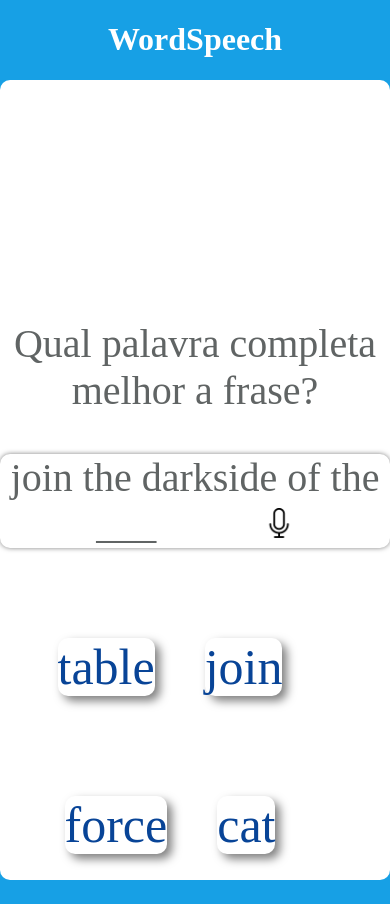
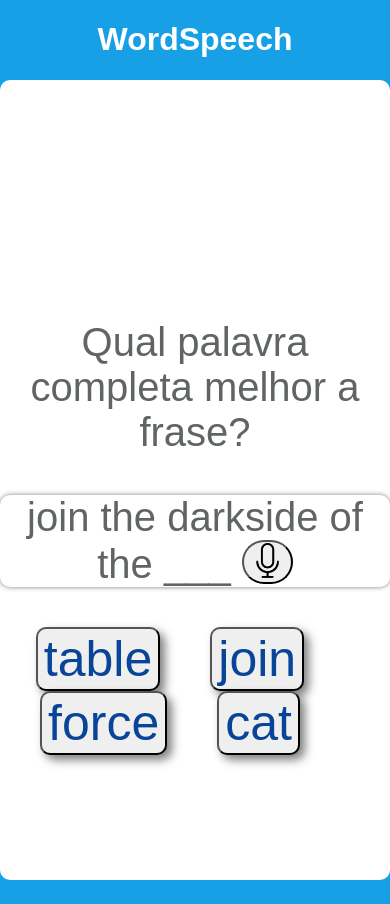
Before and after one commit to rodrigomuntini/wordspeech-client, a Vue app: page / in a window 390 px wide. After the commit the page ends 880 px from the top, so only its background shows below. Built offline with nearby package versions, Linux system fonts and the light colour scheme.

Commit message:
Adjust microphone detection

```diff
--- a/src/App.vue
+++ b/src/App.vue
@@ -29,7 +29,7 @@ body{
     background-color: #17a0e5;
     color: #fff;
     text-align: center;
-    font-family: sans-seri;
+    font-family: sans-serif;
     margin: 0px;
 
 }
--- a/src/components/LifeCycle.vue
+++ b/src/components/LifeCycle.vue
@@ -2,38 +2,95 @@
     <div class="write">
         <p>Qual palavra completa melhor a frase?</p>
         <p class="phrase">{{ phrase }}
-        <img src="../assets/Img/mic.png" style="width:30px;height:30px; padding-left: 25%;" >
+            <button type="button" class="microphone-button" v-on:click="toggleRecording">
+                <img src="../assets/Img/mic.png" width="35">
+            </button>
         </p>
-    <p class="item" v-for="(item, index) in items">{{ item }}</p>
+        <button type="button" class="item" v-for="(item, index) in items">{{ item }}</button>
 
     </div>
 </template>
 
 <script>
-export default{
-    name:'LifeCycle',
-    data(){
-        return{
-            phrase:"join the darkside of the ___",
-            items:['table', 'join', 'force', 'cat']
+import $ from 'jquery'
+import RecordRTC from 'recordrtc'
+
+export default {
+    name: 'LifeCycle',
+    data() {
+        return {
+            phrase: "join the darkside of the ___",
+            items: ['table', 'join', 'force', 'cat']
         }
+    },
+    mounted() {
+        console.log('mounted')
+    },
+    methods: {
+        toggleRecording() {
+            if (this.isRecording) {
+                // parar a gravação
+                this.recorder.stopRecording(() => {
+                    this.audioBlob = this.recorder.getBlob();
+                    this.recorder.destroy();
+                    this.recorder = null;
+                    this.isRecording = false;
+                    this.saveRecording();
+                });
+            } else {
+                // iniciar a gravação
+                navigator.mediaDevices.getUserMedia({ audio: true }).then((stream) => {
+                    this.recorder = RecordRTC(stream, {
+                        type: 'audio',
+                        mimeType: 'audio/webm',
+                        recorderType: RecordRTC.StereoAudioRecorder,
+                        desiredSampRate: 16000,
+                    });
+                    this.recorder.startRecording();
+                    this.isRecording = true;
+                });
             }
+        },
+        saveRecording() {
+            // envia a gravação para o servidor ou salva localmente
+            const formData = new FormData();
+            formData.append('audio', this.audioBlob, 'recording.webm');
+            // faça uma requisição AJAX para enviar o arquivo para o servidor
+
+            $.ajax({
+                url: 'http://localhost:5000/upload',
+                type: 'POST',
+                data: formData,
+                processData: false,
+                contentType: false,
+                success: (data) => {
+                    console.log('Arquivo enviado com sucesso!');
+                    console.log(data)
+                },
+                error: (error) => {
+                    console.error('Erro ao enviar arquivo:', error);
+                },
+            });
+        },
+    },
 }
 </script>
 
+
+
 <style>
-.write{
+.write {
     padding-top: 200px;
-    color:rgb(96, 100, 100);
+    color: rgb(96, 100, 100);
     font-size: 40px;
 }
 
-.phrase{
+.phrase {
     border-radius: 10px;
     box-shadow: 0px 0px 5px rgba(0, 0, 0, 0.5);
 }
 
-.item{
+.item {
     flex-direction: row;
     display: inline-block;
     margin-right: 50px;
@@ -41,6 +98,13 @@ export default{
     color: rgb(8, 68, 151);
     border-radius: 10px;
     box-shadow: 5px 5px 10px rgba(0, 0, 0, 0.5);
+}
 
+.microphone-button {
+    border-radius: 999px;
+}
+
+button {
+    cursor: pointer;
 }
 </style>
--- a/src/main.js
+++ b/src/main.js
@@ -1,5 +1,4 @@
 import { createApp } from 'vue'
 import App from './App.vue'
 
-
 createApp(App).mount('#app')
```
Also changed, not shown: package.json (+13 -0 lines), 2 other files (tests, documents, lock files or other folders). Lines whose indentation alone changed are shown as unchanged.
